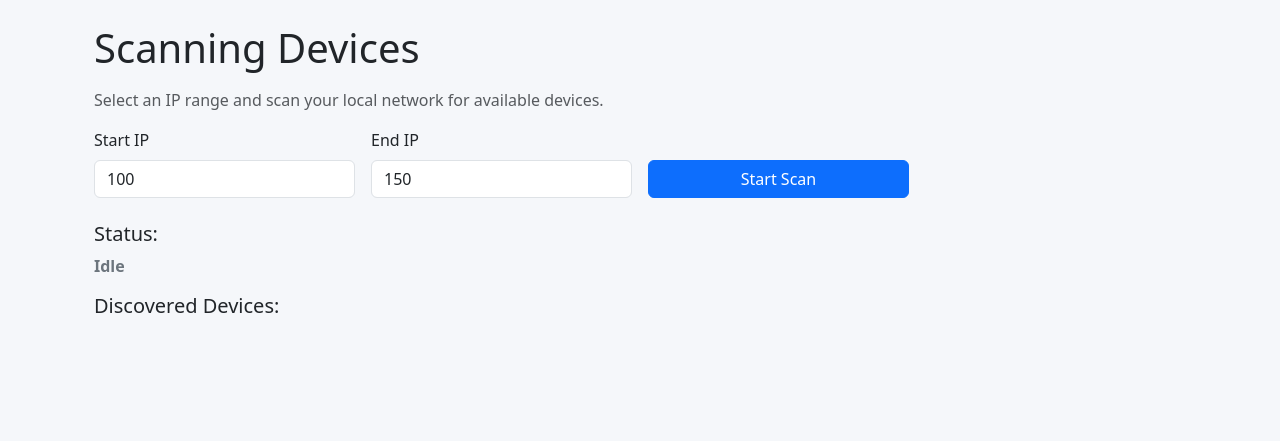
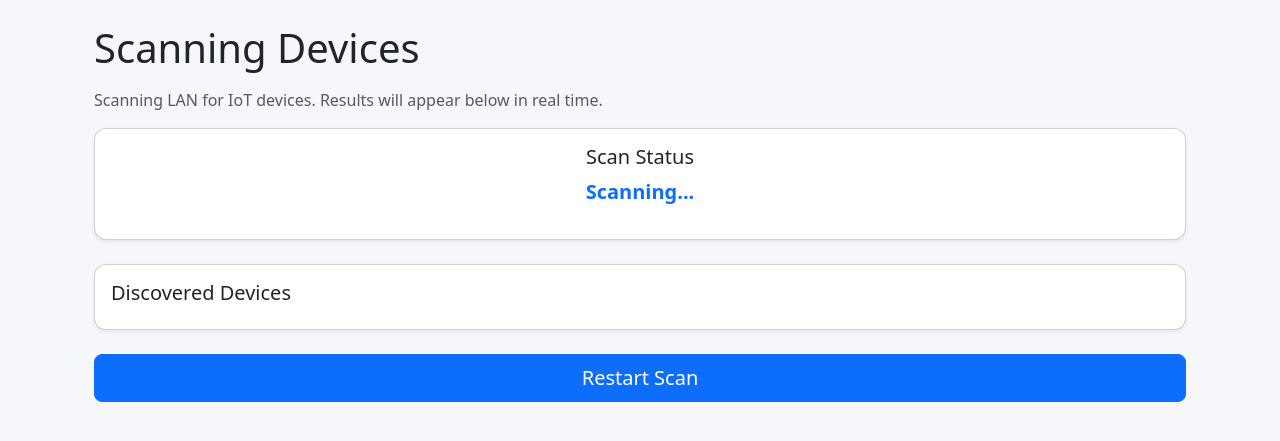
Before and after one commit to Sachko151/TU_Sofia_Bachelors, a Flask app: page /scan/action in a window 1280 px wide. Shown: the part 56-497 px from the top of the page. Run offline with Flask 3, Linux system fonts and the light colour scheme; data that the repository does not hold is empty.

Commit message:
Scan Page Re-Improvements

```diff
--- a/WebApp/app.py
+++ b/WebApp/app.py
@@ -9,6 +9,7 @@ from flask import Flask, send_file
 import enum
 from sqlalchemy import Enum
 import threading
+import re
 
 #=================================================================#
 #                        GLOBALS                                  #
@@ -196,15 +197,8 @@ def last_scan():
 def scan_action():
     global scan_running
 
-    start = int(request.args.get("start", 100))
-    end = int(request.args.get("end", 150))
-
     if not scan_running:
-        threading.Thread(
-            target=scan_worker,
-            args=(start, end),
-            daemon=True
-        ).start()
+        threading.Thread(target=scan_worker, daemon=True).start()
 
     return render_template("scan_action.html")
 
@@ -230,16 +224,26 @@ def version():
 #=================================================================#
 #               FUNCTION WORKER FOR BACKGROUND SCAN               #
 #=================================================================#
-def scan_worker(start_ip, end_ip):
+def scan_worker():
     global devices, scan_running
     print("Scanning begin!")
 
+    # Set initial state
     with lock:
         scan_running = True
         devices = []
 
-    for x in range(start_ip, end_ip + 1):
-        ip = f"192.168.1.{x}"
+    local_ip = get_local_ip()
+
+    if not local_ip:
+        print("Could not determine local IP")
+        return
+
+    parts = local_ip.split(".")
+    base_ip = f"{parts[0]}.{parts[1]}.{parts[2]}"
+
+    for y in range(1, 255):
+        ip = f"{base_ip}.{y}"
         print("Scanning:", ip)
 
         try:
@@ -266,10 +270,21 @@ def scan_worker(start_ip, end_ip):
             print("No response from", ip)
             continue
 
+    # Mark finished (ONLY ONCE)
     with lock:
         scan_running = False
 
     print("Scanning complete!")
+
+def get_local_ip():
+    result = subprocess.run(["ip", "a"], capture_output=True, text=True)
+    output = result.stdout
+
+    # Match something like 192.168.x.y
+    match = re.search(r"inet (192\.168\.\d+\.\d+)", output)
+    if match:
+        return match.group(1)
+    return None
 
 
 #=================================================================#
--- a/WebApp/templates/scan_action.html
+++ b/WebApp/templates/scan_action.html
@@ -5,53 +5,47 @@
 
     <h1 class="mb-3">Scanning Devices</h1>
     <p class="text-muted">
-        Select an IP range and scan your local network for available devices.
+        Scanning LAN for IoT devices. Results will appear below in real time.
     </p>
 
-    <div class="row g-3 mb-4">
-        <div class="col-md-3">
-            <label class="form-label">Start IP</label>
-            <input type="number" id="startIp" value="100" class="form-control">
-        </div>
-
-        <div class="col-md-3">
-            <label class="form-label">End IP</label>
-            <input type="number" id="endIp" value="150" class="form-control">
-        </div>
-
-        <div class="col-md-3 d-flex align-items-end">
-            <button onclick="startScan()" class="btn btn-primary w-100">
-                Start Scan
-            </button>
+    <!-- Status Card -->
+    <div class="card mb-4 shadow-sm">
+        <div class="card-body text-center">
+            <h5 class="card-title">Scan Status</h5>
+            <p id="status" class="fs-5 fw-bold text-primary">
+                Starting scan...
+            </p>
         </div>
     </div>
 
-    <div class="mb-3">
-        <h5>Status:</h5>
-        <p id="status" class="fw-bold text-secondary">Idle</p>
+    <!-- Results -->
+    <div class="card shadow-sm">
+        <div class="card-body">
+            <h5 class="card-title">Discovered Devices</h5>
+
+            <ul id="results" class="list-group list-group-flush">
+                <!-- Devices will be inserted here -->
+            </ul>
+
+        </div>
     </div>
 
-    <div>
-        <h5>Discovered Devices:</h5>
-        <ul id="results" class="list-group"></ul>
+    <!-- Buttons -->
+    <div class="mt-4">
+        <a href="{{ url_for('scan_action') }}" class="btn btn-primary btn-lg w-100 mb-2">
+            Restart Scan
+        </a>
+
+        {% if devices_last %}
+        <a href="{{ url_for('last_scan') }}" class="btn btn-success btn-lg w-100">
+            See Scan History
+        </a>
+        {% endif %}
     </div>
 
 </div>
 
 <script>
-function startScan() {
-    const start = document.getElementById("startIp").value;
-    const end = document.getElementById("endIp").value;
-
-    document.getElementById("status").textContent = "Starting scan...";
-
-    fetch(`/scan/action?start=${start}&end=${end}`)
-        .then(res => res.json())
-        .then(() => {
-            pollStatus();
-        });
-}
-
 function pollStatus() {
     fetch("/scan/status")
         .then(r => r.json())
@@ -61,8 +55,12 @@ function pollStatus() {
 
             if (data.running) {
                 statusEl.textContent = "Scanning...";
+                statusEl.classList.remove("text-success");
+                statusEl.classList.add("text-primary");
             } else {
-                statusEl.textContent = `Scan Complete (${data.devices.length} devices found)`;
+                statusEl.textContent = "Scan Complete";
+                statusEl.classList.remove("text-primary");
+                statusEl.classList.add("text-success");
             }
 
             const list = document.getElementById("results");
@@ -77,29 +75,11 @@ function pollStatus() {
 
             if (data.running) {
                 setTimeout(pollStatus, 1000);
-            } else {
-                onScanFinished(data);
             }
         });
 }
 
-function onScanFinished(data) {
-    console.log("Scan finished");
-
-    // Example: re-enable button
-    const btn = document.querySelector("button");
-    if (btn) btn.disabled = false;
-
-    // Example: highlight status
-    const statusEl = document.getElementById("status");
-    statusEl.classList.remove("text-secondary");
-    statusEl.classList.add("text-success");
-    if (data.devices.length === 0) {
-        statusEl.textContent = "Scan Complete (no devices found)";
-    } else {
-        statusEl.textContent = `Scan Complete (${data.devices.length} devices found)`;
-    }
-}
+pollStatus();
 </script>
 
 {% endblock %}
```
Also changed, not shown: 1 other file.
